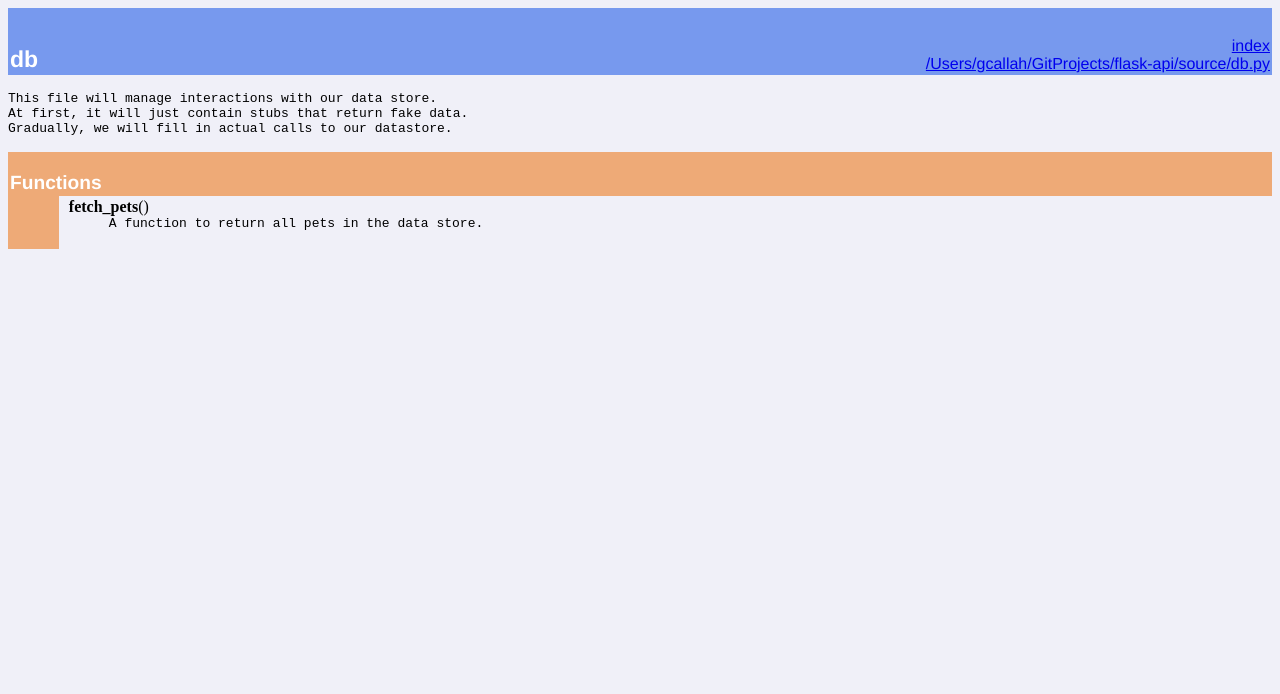
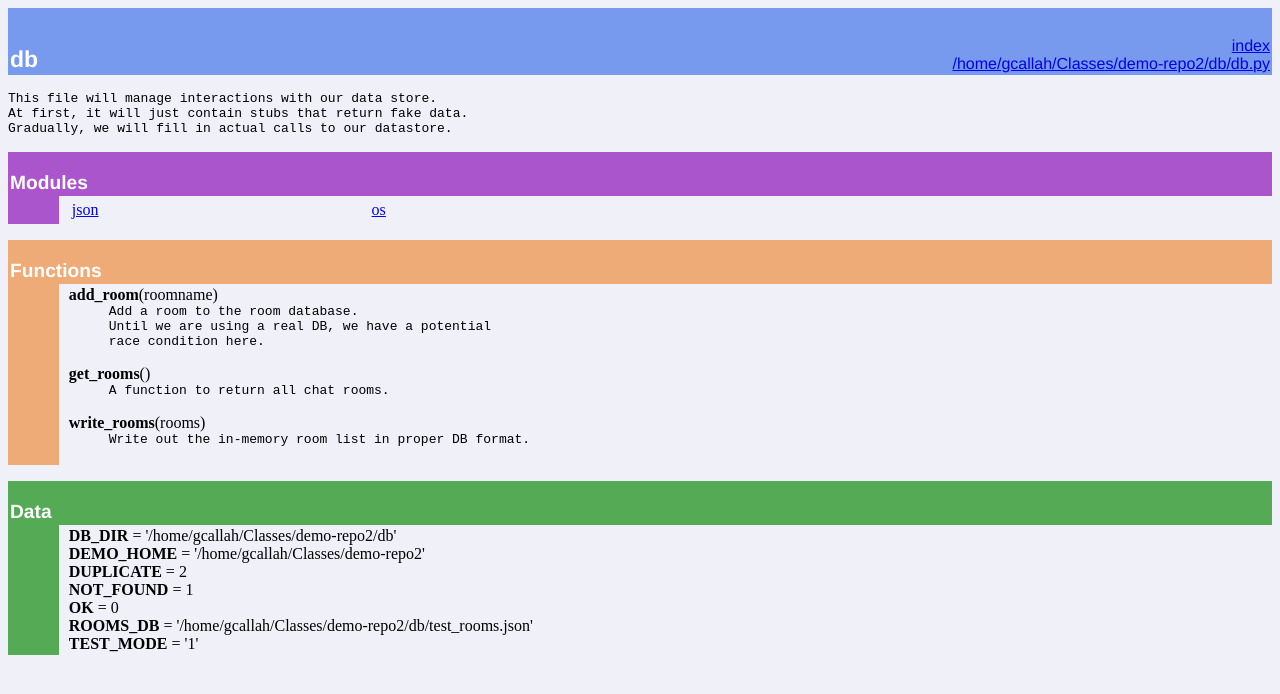
Before and after one commit to Bethss/demo-repo2, a plain HTML site: page db/db.html in a window 1280 px wide. Drawn offline with Linux system fonts and the light colour scheme.

Commit message:
Update db.html

```diff
--- a/db/db.html
+++ b/db/db.html
@@ -8,17 +8,43 @@
 <td valign=bottom>&nbsp;<br>
 <font color="#ffffff" face="helvetica, arial">&nbsp;<br><big><big><strong>db</strong></big></big></font></td
 ><td align=right valign=bottom
-><font color="#ffffff" face="helvetica, arial"><a href=".">index</a><br><a href="file:/Users/gcallah/GitProjects/flask-api/source/db.py">/Users/gcallah/GitProjects/flask-api/source/db.py</a></font></td></tr></table>
+><font color="#ffffff" face="helvetica, arial"><a href=".">index</a><br><a href="file:/home/gcallah/Classes/demo-repo2/db/db.py">/home/gcallah/Classes/demo-repo2/db/db.py</a></font></td></tr></table>
     <p><tt>This&nbsp;file&nbsp;will&nbsp;manage&nbsp;interactions&nbsp;with&nbsp;our&nbsp;data&nbsp;store.<br>
 At&nbsp;first,&nbsp;it&nbsp;will&nbsp;just&nbsp;contain&nbsp;stubs&nbsp;that&nbsp;return&nbsp;fake&nbsp;data.<br>
 Gradually,&nbsp;we&nbsp;will&nbsp;fill&nbsp;in&nbsp;actual&nbsp;calls&nbsp;to&nbsp;our&nbsp;datastore.</tt></p>
 <p>
+<table width="100%" cellspacing=0 cellpadding=2 border=0 summary="section">
+<tr bgcolor="#aa55cc">
+<td colspan=3 valign=bottom>&nbsp;<br>
+<font color="#ffffff" face="helvetica, arial"><big><strong>Modules</strong></big></font></td></tr>
+
+<tr><td bgcolor="#aa55cc"><tt>&nbsp;&nbsp;&nbsp;&nbsp;&nbsp;&nbsp;</tt></td><td>&nbsp;</td>
+<td width="100%"><table width="100%" summary="list"><tr><td width="25%" valign=top><a href="json.html">json</a><br>
+</td><td width="25%" valign=top><a href="os.html">os</a><br>
+</td><td width="25%" valign=top></td><td width="25%" valign=top></td></tr></table></td></tr></table><p>
 <table width="100%" cellspacing=0 cellpadding=2 border=0 summary="section">
 <tr bgcolor="#eeaa77">
 <td colspan=3 valign=bottom>&nbsp;<br>
 <font color="#ffffff" face="helvetica, arial"><big><strong>Functions</strong></big></font></td></tr>
 
 <tr><td bgcolor="#eeaa77"><tt>&nbsp;&nbsp;&nbsp;&nbsp;&nbsp;&nbsp;</tt></td><td>&nbsp;</td>
-<td width="100%"><dl><dt><a name="-fetch_pets"><strong>fetch_pets</strong></a>()</dt><dd><tt>A&nbsp;function&nbsp;to&nbsp;return&nbsp;all&nbsp;pets&nbsp;in&nbsp;the&nbsp;data&nbsp;store.</tt></dd></dl>
-</td></tr></table>
+<td width="100%"><dl><dt><a name="-add_room"><strong>add_room</strong></a>(roomname)</dt><dd><tt>Add&nbsp;a&nbsp;room&nbsp;to&nbsp;the&nbsp;room&nbsp;database.<br>
+Until&nbsp;we&nbsp;are&nbsp;using&nbsp;a&nbsp;real&nbsp;DB,&nbsp;we&nbsp;have&nbsp;a&nbsp;potential<br>
+race&nbsp;condition&nbsp;here.</tt></dd></dl>
+ <dl><dt><a name="-get_rooms"><strong>get_rooms</strong></a>()</dt><dd><tt>A&nbsp;function&nbsp;to&nbsp;return&nbsp;all&nbsp;chat&nbsp;rooms.</tt></dd></dl>
+ <dl><dt><a name="-write_rooms"><strong>write_rooms</strong></a>(rooms)</dt><dd><tt>Write&nbsp;out&nbsp;the&nbsp;in-memory&nbsp;room&nbsp;list&nbsp;in&nbsp;proper&nbsp;DB&nbsp;format.</tt></dd></dl>
+</td></tr></table><p>
+<table width="100%" cellspacing=0 cellpadding=2 border=0 summary="section">
+<tr bgcolor="#55aa55">
+<td colspan=3 valign=bottom>&nbsp;<br>
+<font color="#ffffff" face="helvetica, arial"><big><strong>Data</strong></big></font></td></tr>
+
+<tr><td bgcolor="#55aa55"><tt>&nbsp;&nbsp;&nbsp;&nbsp;&nbsp;&nbsp;</tt></td><td>&nbsp;</td>
+<td width="100%"><strong>DB_DIR</strong> = '/home/gcallah/Classes/demo-repo2/db'<br>
+<strong>DEMO_HOME</strong> = '/home/gcallah/Classes/demo-repo2'<br>
+<strong>DUPLICATE</strong> = 2<br>
+<strong>NOT_FOUND</strong> = 1<br>
+<strong>OK</strong> = 0<br>
+<strong>ROOMS_DB</strong> = '/home/gcallah/Classes/demo-repo2/db/test_rooms.json'<br>
+<strong>TEST_MODE</strong> = '1'</td></tr></table>
 </body></html>
```
